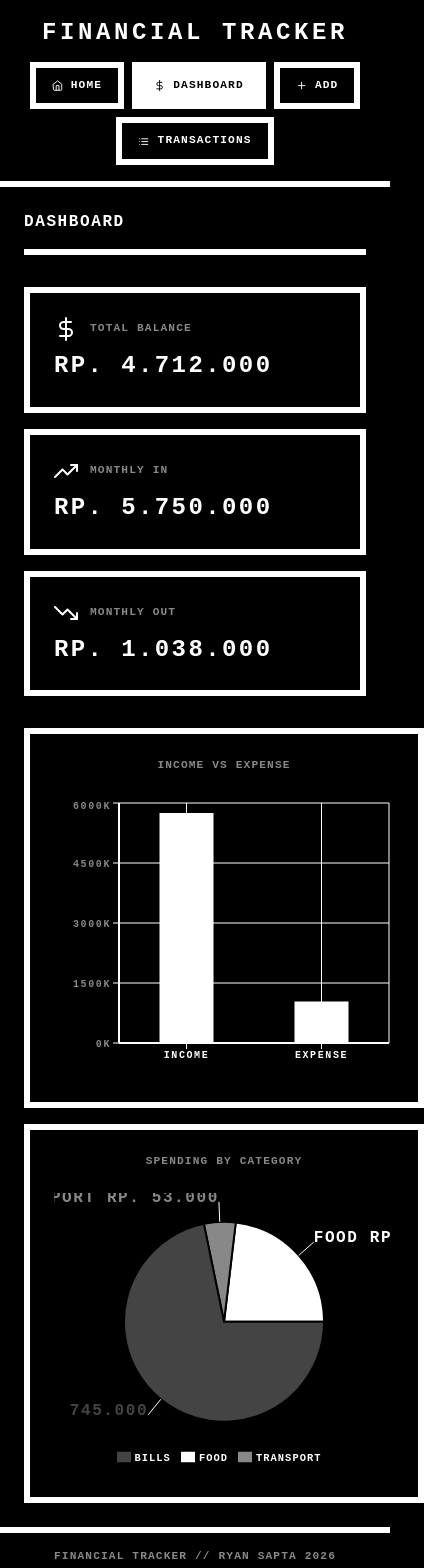
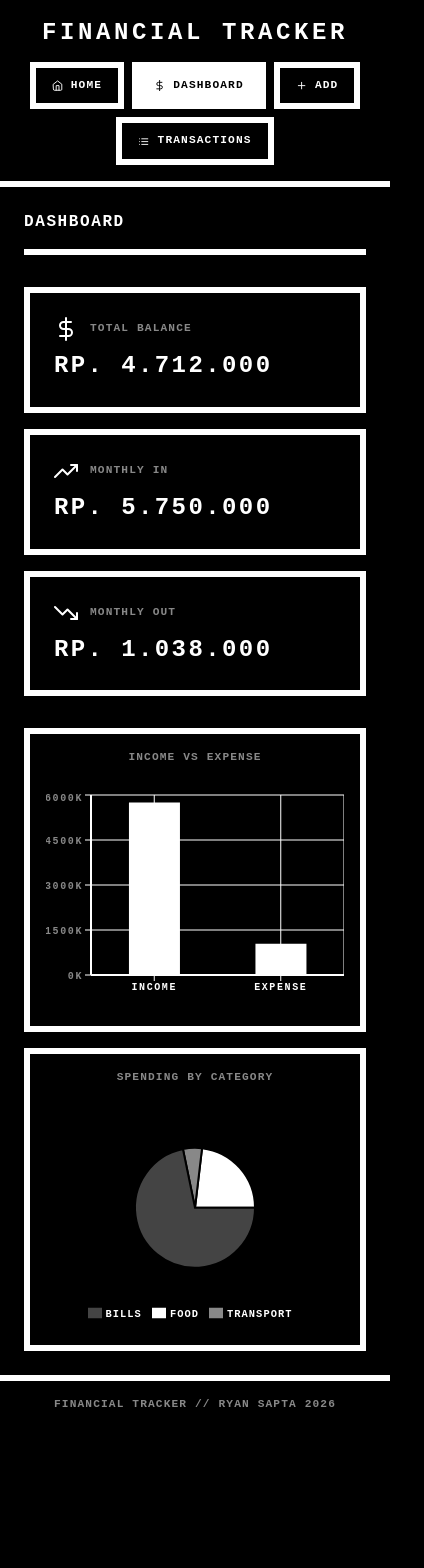
Before and after one commit to ryanvp10/personal-tracker, a React (Vite) app in the folder frontend/: page /dashboard in a window 390 px wide. Shown: the top 1568 px of the page, 424 px wide, since content can reach past the window. After the commit the page ends 1429 px from the top, so only its background shows below. Built offline with nearby package versions, Linux system fonts and the light colour scheme.

Commit message:
Fix dashboard mobile view: responsive charts with useIsMobile hook

```diff
--- a/frontend/package.json
+++ b/frontend/package.json
@@ -13,7 +13,8 @@
     "react": "^19.2.5",
     "react-dom": "^19.2.5",
     "react-icons": "^5.6.0",
-    "react-router-dom": "^7.15.0"
+    "react-router-dom": "^7.15.0",
+    "recharts": "^3.8.1"
   },
   "devDependencies": {
     "@eslint/js": "^10.0.1",
--- a/frontend/src/components/Dashboard.jsx
+++ b/frontend/src/components/Dashboard.jsx
@@ -1,4 +1,4 @@
-import React, { useMemo } from 'react';
+import React, { useMemo, useState, useEffect } from 'react';
 import { FiTrendingUp, FiTrendingDown, FiDollarSign } from 'react-icons/fi';
 import {
   BarChart,
@@ -72,7 +72,22 @@ const renderLegendText = (value) => (
 // Brutalist pie label: category + amount
 const renderPieLabel = ({ name, value }) => `${name.toUpperCase()} ${formatIDR(value)}`;
 
+// Hook to detect mobile breakpoint
+function useIsMobile(breakpoint = 640) {
+  const [isMobile, setIsMobile] = useState(() =>
+    typeof window !== 'undefined' ? window.innerWidth < breakpoint : false
+  );
+  useEffect(() => {
+    const onResize = () => setIsMobile(window.innerWidth < breakpoint);
+    window.addEventListener('resize', onResize);
+    return () => window.removeEventListener('resize', onResize);
+  }, [breakpoint]);
+  return isMobile;
+}
+
 function Dashboard() {
+  const isMobile = useIsMobile(640);
+
   // ===== DERIVE DATA FROM mockTransactions =====
   const { summary, barData, pieData } = useMemo(() => {
     let totalIn = 0;
@@ -137,7 +152,7 @@ function Dashboard() {
       <div
         style={{
           display: 'grid',
-          gridTemplateColumns: 'repeat(auto-fit, minmax(250px, 1fr))',
+          gridTemplateColumns: isMobile ? '1fr' : 'repeat(auto-fit, minmax(250px, 1fr))',
           gap: '16px',
         }}
       >
@@ -170,17 +185,23 @@ function Dashboard() {
       <div
         style={{
           display: 'grid',
-          gridTemplateColumns: 'repeat(auto-fit, minmax(400px, 1fr))',
+          gridTemplateColumns: isMobile ? '1fr' : 'repeat(auto-fit, minmax(400px, 1fr))',
           gap: '16px',
+          width: '100%',
+          overflow: 'hidden',
         }}
       >
         {/* BAR CHART: Income vs Expense */}
-        <div style={{ ...cardStyle, minHeight: '350px' }}>
+        <div style={{ ...cardStyle, padding: isMobile ? '16px' : '24px', minHeight: isMobile ? '300px' : '350px', width: '100%', boxSizing: 'border-box' }}>
           <span style={{ ...labelStyle, textAlign: 'center', marginBottom: '16px' }}>
             INCOME VS EXPENSE
           </span>
-          <ResponsiveContainer width="100%" height={280}>
-            <BarChart data={barData} barCategoryGap="30%">
+          <ResponsiveContainer width="100%" height={isMobile ? 220 : 280}>
+            <BarChart
+              data={barData}
+              barCategoryGap="30%"
+              margin={isMobile ? { top: 5, right: 0, left: -15, bottom: 5 } : { top: 5, right: 10, left: 0, bottom: 5 }}
+            >
               <CartesianGrid stroke="#FFFFFF" strokeDasharray="0" />
               <XAxis
                 dataKey="name"
@@ -205,11 +226,11 @@ function Dashboard() {
         </div>
 
         {/* PIE CHART: Expense Breakdown */}
-        <div style={{ ...cardStyle, minHeight: '350px' }}>
+        <div style={{ ...cardStyle, padding: isMobile ? '16px' : '24px', minHeight: isMobile ? '300px' : '350px', width: '100%', boxSizing: 'border-box' }}>
           <span style={{ ...labelStyle, textAlign: 'center', marginBottom: '16px' }}>
             SPENDING BY CATEGORY
           </span>
-          <ResponsiveContainer width="100%" height={280}>
+          <ResponsiveContainer width="100%" height={isMobile ? 220 : 280}>
             <PieChart>
               <Pie
                 data={pieData}
@@ -217,12 +238,12 @@ function Dashboard() {
                 nameKey="name"
                 cx="50%"
                 cy="50%"
-                outerRadius={100}
+                outerRadius={isMobile ? 60 : 100}
                 innerRadius={0}
                 stroke="#000000"
                 strokeWidth={2}
-                label={renderPieLabel}
-                labelLine={{ stroke: '#FFFFFF', strokeWidth: 1 }}
+                label={isMobile ? false : renderPieLabel}
+                labelLine={isMobile ? false : { stroke: '#FFFFFF', strokeWidth: 1 }}
                 isAnimationActive={false}
               >
                 {pieData.map((entry, index) => (
```
Also changed, not shown: 1 other file (tests, documents, lock files or other folders).
